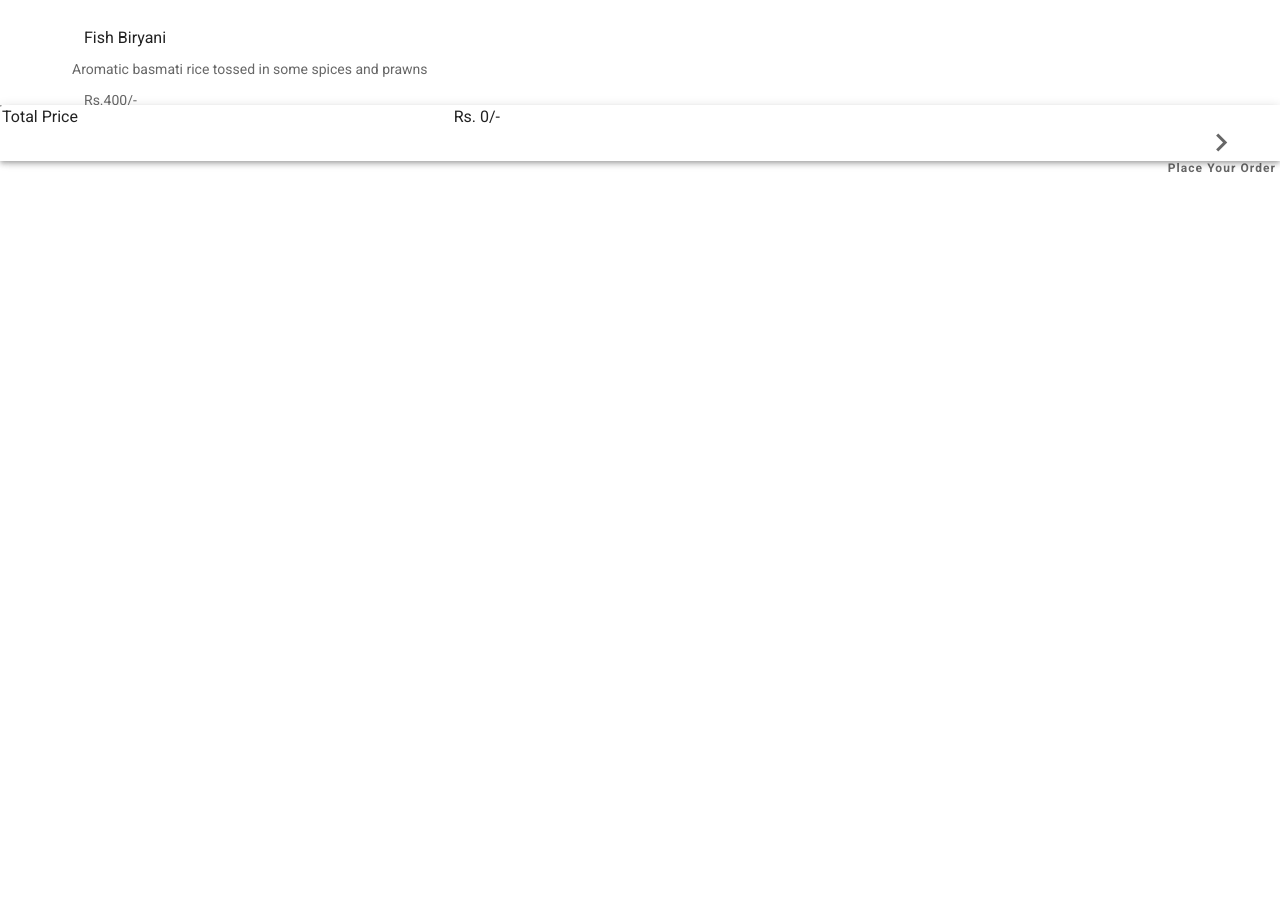
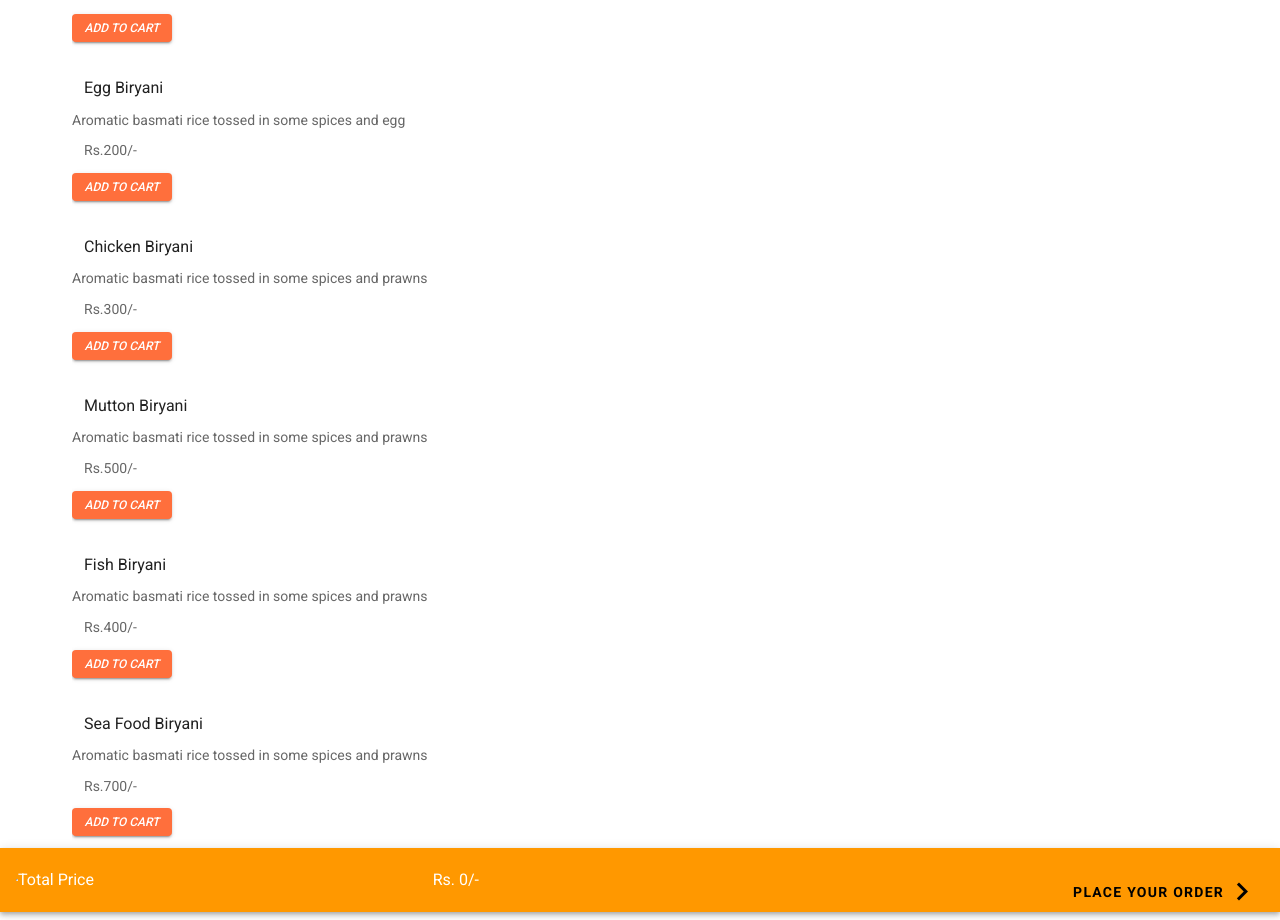
Before and after one commit to anushasanyamkamat/Dreamland-restaurant, a Vue app: page / in a window 1280 px wide. Shown: the part 639-1559 px from the top of the page. Before the commit the page ends 810 px from the top, so only its background shows below. Built offline with nearby package versions, Linux system fonts and the light colour scheme.

Commit message:
design changes

```diff
--- a/src/components/HotelMenu.vue
+++ b/src/components/HotelMenu.vue
@@ -1,5 +1,6 @@
 <template>
     <v-list three-line>
+        <v-img src="../assets/logo.png"></v-img>
         <template v-for="(item, $index) in foodItems">
             <v-list-item  :key="$index" >
                 <v-list-item-avatar>
@@ -21,7 +22,12 @@
             </v-list-item>
         </template>
 
-        <v-bottom-navigation fixed>
+        <v-app-bar
+        color="orange"
+        dark
+
+        scroll-self
+        >
             <hr>
             <v-row self-align="center">
                 <v-col sm="8" cols="8">
@@ -49,7 +55,7 @@
                 </v-btn>
             </v-row>
 
-        </v-bottom-navigation>
+        </v-app-bar>
     </v-list>
 </template>
 
@@ -92,6 +98,12 @@ export default {
                     'title': 'Fish Biryani',
                     'description': 'Aromatic basmati rice tossed in some spices and prawns',
                     'price': 400,
+                    'quantity': 0,
+                    },
+                    {
+                    'title': 'Sea Food Biryani',
+                    'description': 'Aromatic basmati rice tossed in some spices and prawns',
+                    'price': 700,
                     'quantity': 0,
                     },
                 ],
```
